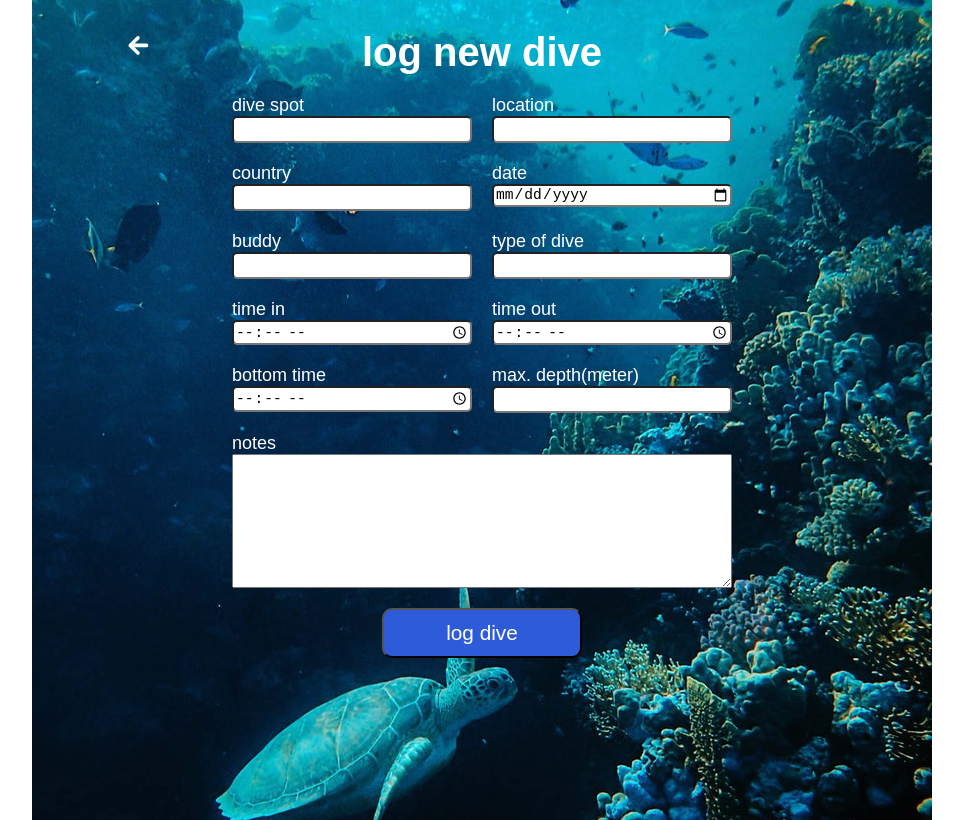
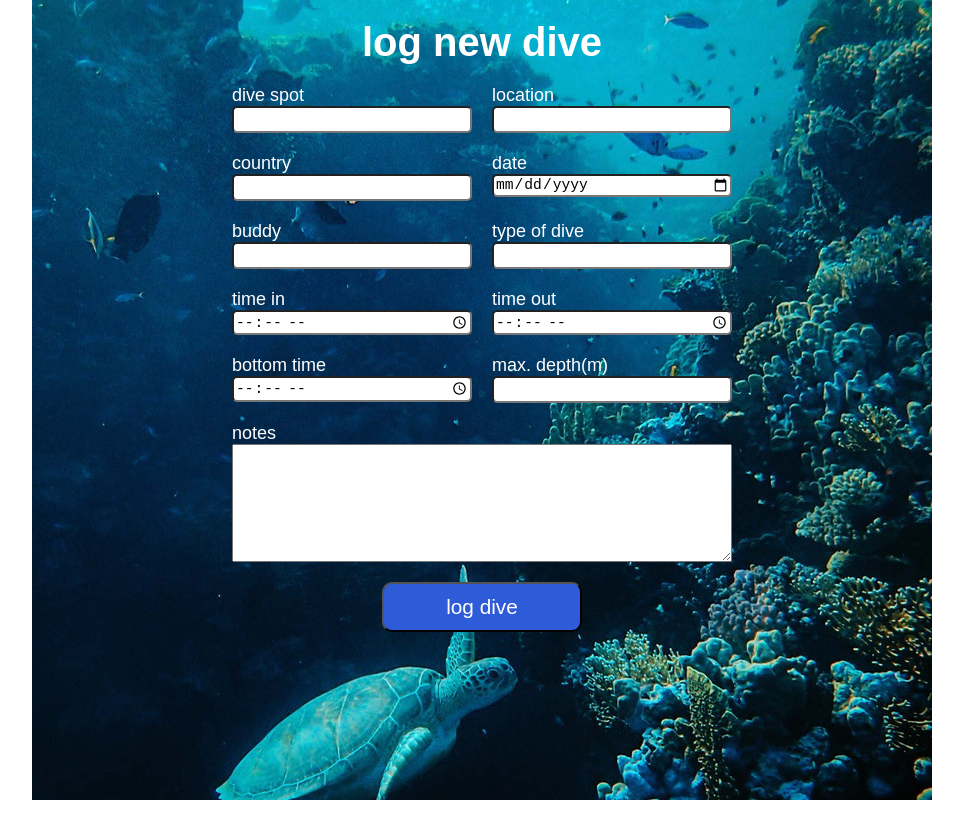
Before and after one commit to FlyingMoe91/capstone-project, a React (Create React App) app: page /divelog in a window 1280 px wide. Both pictures are taken after a click on the button "add dive". Shown: the whole page, without its empty margins (158-1121 px from the left). Built offline with nearby package versions, Linux system fonts and the light colour scheme.

Commit message:
Add styling and change edit picture logic

```diff
--- a/src/GlobalStyles.js
+++ b/src/GlobalStyles.js
@@ -8,7 +8,7 @@ export default createGlobalStyle`
 body{
     max-width: 768px;
     margin: 0 auto;
-    padding: 10px;
+    padding: 20px;
     background: url(${BackgroundImage}) center no-repeat;
     background-attachment: fixed;
     min-height: 100vh;
--- a/src/components/AddDiveForm/AddDive.js
+++ b/src/components/AddDiveForm/AddDive.js
@@ -98,7 +98,7 @@ export default function AddDive({ onClickBack, onCreate }) {
           />
         </DivStyled>
         <DivStyled>
-          <label htmlFor="maxDepth">max. depth(meter)</label>
+          <label htmlFor="maxDepth">max. depth(m)</label>
           <input
             id="maxDepth"
             name="maxDepth"
@@ -115,7 +115,7 @@ export default function AddDive({ onClickBack, onCreate }) {
             id="notes"
             name="notes"
             type="text"
-            rows="8"
+            rows="7"
             maxLength="500"
           />
         </LastDivStyled>
@@ -165,7 +165,6 @@ const Wrapper = styled.section`
 const Headline = styled.h1`
   text-align: center;
   margin: 0;
-  padding-top: 20px;
   font-size: 2.5rem;
   color: white;
 `;
@@ -175,7 +174,7 @@ const FormStyled = styled.form`
   grid-template-columns: 1fr 1fr;
   gap: 20px;
   max-width: 500px;
-  margin: 20px auto;
+  margin: 20px auto 0 auto;
   color: white;
 
   input {
@@ -198,8 +197,8 @@ const LastDivStyled = styled.div`
 
 const ButtonBack = styled(Button)`
   position: absolute;
-  left: 10px;
-  top: 20px;
+  left: 5px;
+  top: 10px;
   color: white;
   font-size: 1.8rem;
   border: none;
--- a/src/components/FormCreateDiver/CreateDiver.js
+++ b/src/components/FormCreateDiver/CreateDiver.js
@@ -150,7 +150,6 @@ export default function AddDive({ diverInfo, onClickBack, onCreate }) {
 }
 
 const SectionStyled = styled.section`
-  position: relative;
   grid-column-start: 1;
   grid-column-end: 3;
   grid-row-start: 1;
@@ -187,8 +186,8 @@ const InputWrapper = styled.div`
 
 const ButtonBack = styled(Button)`
   position: absolute;
-  left: 0px;
-  top: 0px;
+  left: 10px;
+  top: 10px;
   color: white;
   font-size: 1.8rem;
   border: none;
--- a/src/pages/Logbook.js
+++ b/src/pages/Logbook.js
@@ -81,21 +81,17 @@ export default function Logbook({ diveData, onDelete, onCreateDive }) {
   }
 }
 
-const Wrapper = styled.section`
-  position: relative;
-  min-height: 100vh;
-`;
+const Wrapper = styled.section``;
 
 const NavLinkStyled = styled(NavLink)`
   position: absolute;
   left: 10px;
-  top: 20px;
+  top: 10px;
   color: white;
   font-size: 1.8rem;
 `;
 
 const Headline = styled.h1`
-  padding: 20px;
   margin: 0;
   text-align: center;
   font-size: 2.5rem;
--- a/src/pages/home.js
+++ b/src/pages/home.js
@@ -33,9 +33,9 @@ export default function Home({ diveData }) {
     </>
   );
 
-  function handleCreateDiver(newdiverInfo) {
-    setDiverInfo([newdiverInfo]);
-    setImage(diverInfo[0].image ? diverInfo[0].image : image);
+  function handleCreateDiver(newDiverInfo) {
+    setDiverInfo([newDiverInfo]);
+    setImage(newDiverInfo.image ? newDiverInfo.image : image);
     setCreateDiverPageActive(!createDiverPageActive);
   }
 
@@ -45,11 +45,8 @@ export default function Home({ diveData }) {
 }
 
 const Header = styled.button`
-  grid-column-start: 1;
-  grid-column-end: 3;
-  text-align: center;
   font-size: 2.5rem;
-  margin-bottom: 20px;
+  margin: 0 auto 20px auto;
   background: transparent;
   color: white;
   border-radius: 20px;
```
